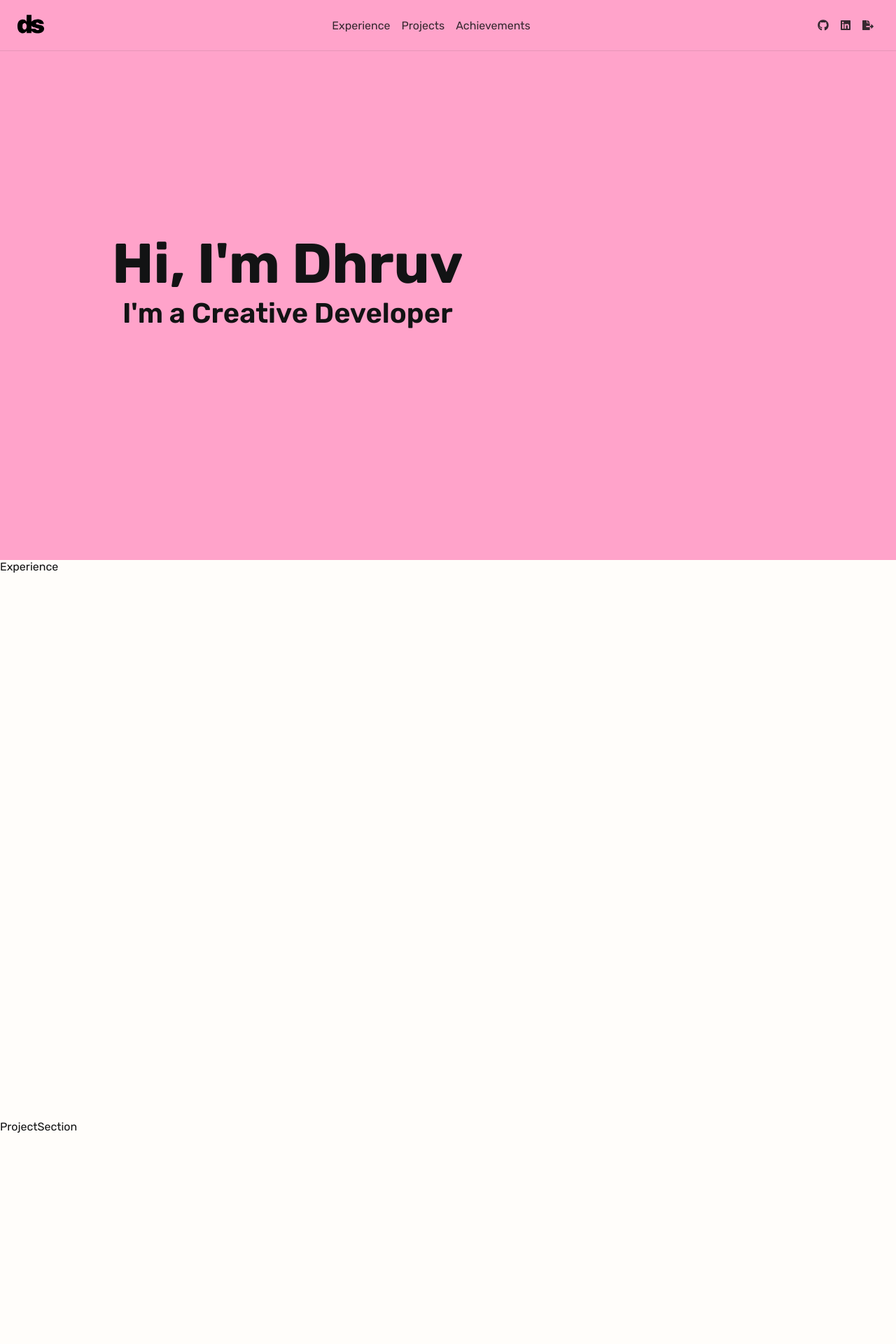
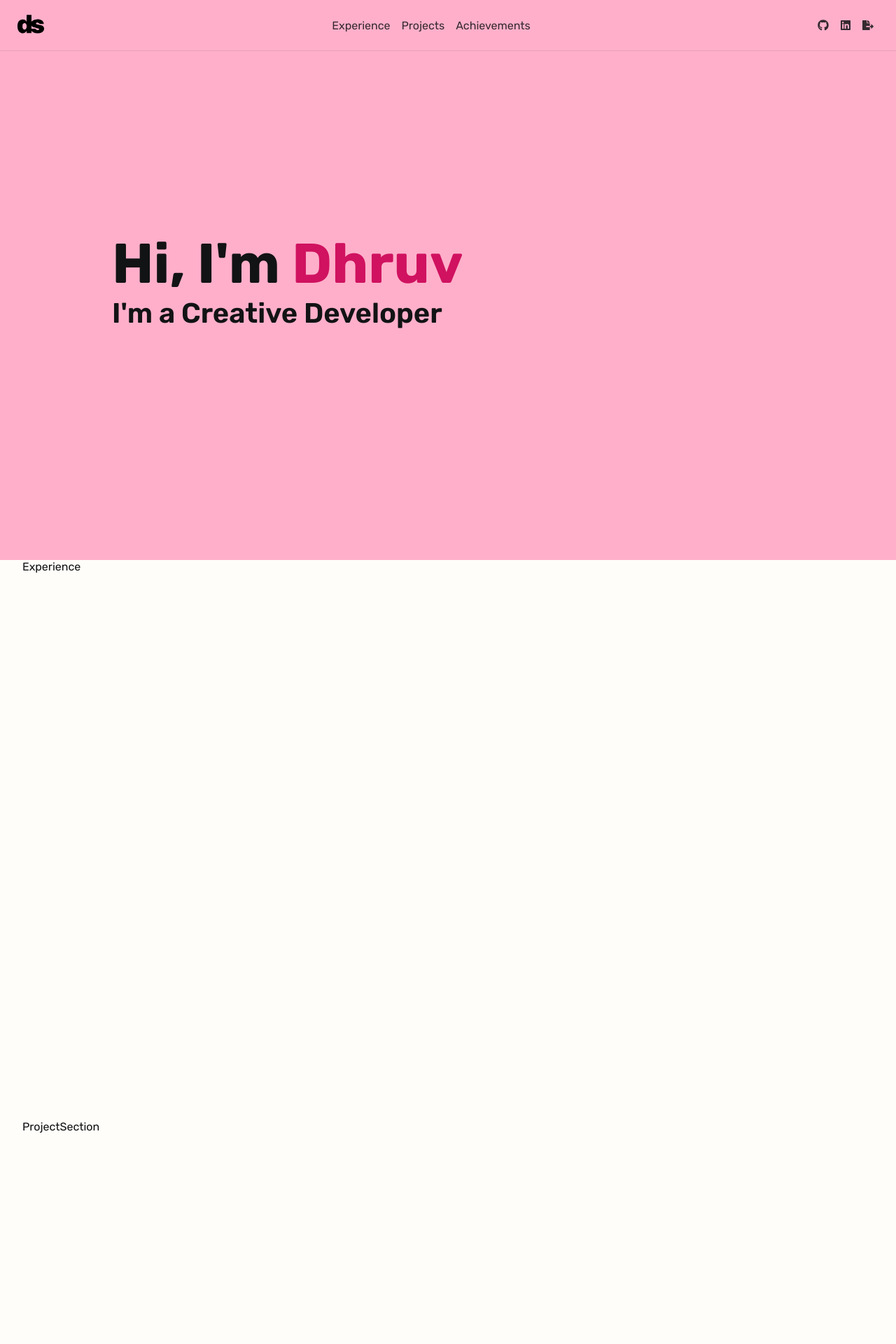
Before and after one commit to druvdub/portfolio, a React (Create React App) app: page / in a window 1280 px wide. Shown: the top 1920 px of the page at 70% size. Built offline with nearby package versions, Linux system fonts and the light colour scheme.

Commit message:
Updated Scroll function and Scroll to top on page refresh

```diff
--- /dev/null
+++ b/src/common/SectionElements.scss
@@ -0,0 +1,6 @@
+.section {
+  padding: 0 2rem;
+  height: 100%;
+  min-height: 100vh;
+  display: grid;
+}
--- a/src/components/Achievements/Achievements.jsx
+++ b/src/components/Achievements/Achievements.jsx
@@ -1,8 +1,9 @@
 import React from "react";
+import "../../common/SectionElements.scss";
 
 const Achievements = () => {
   return (
-    <div className="" id="achievements" style={{ height: "100vh" }}>
+    <div className="section" id="achievements">
       Achievements
     </div>
   );
--- a/src/components/Experience/Experience.jsx
+++ b/src/components/Experience/Experience.jsx
@@ -1,10 +1,13 @@
 import React from "react";
+import "../../common/SectionElements.scss";
 
 const Experience = () => {
   return (
-    <div className="" id="experience" style={{ height: "100vh" }}>
-      Experience
-    </div>
+    <>
+      <div className="section" id="experience">
+        Experience
+      </div>
+    </>
   );
 };
 
--- a/src/components/Hero/Hero.jsx
+++ b/src/components/Hero/Hero.jsx
@@ -8,7 +8,9 @@ const Hero = () => {
       <div className="container" id="hero">
         <div className="bg-container"></div>
         <div className="hero-content">
-          <h1 className="title">Hi, I'm Dhruv</h1>
+          <h1 className="title">
+            Hi, I'm <span>Dhruv</span>
+          </h1>
           <p className="subtext">I'm a Creative Developer</p>
         </div>
       </div>
--- a/src/components/Hero/Hero.scss
+++ b/src/components/Hero/Hero.scss
@@ -5,11 +5,11 @@ $primary-text: #fffdfa;
 /* Hero */
 .container {
   padding: 0 2rem;
-  background-color: #ffa3ca;
+  background-color: #ffafca;
   height: 100%;
 
   min-height: 100vh;
-  min-width: 100vw;
+  // min-width: 100vw;
   display: flex;
   align-items: center;
   justify-content: flex-start;
@@ -23,8 +23,8 @@ $primary-text: #fffdfa;
     right: 0;
     background: linear-gradient(
         180deg,
-        rgba(0, 0, 0, 0.2) 0%,
-        rgba(0, 0, 0, 0.6) 100%
+        rgba($primary-text, 0.2) 0%,
+        rgba($primary-text, 0.6) 100%
       ),
       linear-gradient(180deg, rgba($primary-text, 0.2) 0%, transparent 100%);
     z-index: 11;
@@ -54,20 +54,24 @@ $primary-text: #fffdfa;
   padding: 0.5em 8em;
   display: flex;
   flex-direction: column;
-  align-items: center;
+  align-items: flex-start;
 }
 
 .title {
   font-size: 80px;
   font-weight: 700;
-  text-align: center;
+  text-align: left;
+
+  span {
+    color: #d01260;
+  }
 }
 
 .subtext {
   //   margin-top: 24px;
   font-size: 40px;
   font-weight: 600;
-  text-align: center;
+  text-align: left;
   max-width: 600px;
 }
 
@@ -80,6 +84,10 @@ $primary-text: #fffdfa;
   .title {
     font-size: 60px;
   }
+
+  .subtext {
+    font-size: 30px;
+  }
 }
 @media screen and (max-width: 480px) {
   .hero-content {
@@ -88,4 +96,8 @@ $primary-text: #fffdfa;
   .title {
     font-size: 42px;
   }
+
+  .subtext {
+    font-size: 24px;
+  }
 }
--- a/src/components/Navbar/Navbar.jsx
+++ b/src/components/Navbar/Navbar.jsx
@@ -95,29 +95,15 @@ const NavBar = () => {
             <div className="toggle-canvas-body padding-points pt-l">
               <hr />
               <ul className="navbar-nav flex-row flex-wrap navbar-style-nav">
-                {/* <li className="nav-item col-6 col-auto bg-fill">
-                  <LinkScroll
-                    to="hero"
-                    smooth={true}
-                    duration={300}
-                    spy={true}
-                    offset={-73}
-                    exact="true"
-                    onClick={toggle}
-                    className="nav-link padding-xy px "
-                    alt="About"
-                  >
-                    About
-                  </LinkScroll>
-                </li> */}
                 <li className="nav-item col-6 col-auto ">
                   <LinkScroll
                     to="experience"
                     smooth={true}
                     duration={300}
                     spy={true}
-                    offset={-73}
+                    offset={-71}
                     exact="true"
+                    isDynamic={true}
                     onClick={toggle}
                     className="nav-link padding-xy px bg-fill"
                     alt="Experience"
@@ -127,12 +113,13 @@ const NavBar = () => {
                 </li>
                 <li className="nav-item col-6 col-auto">
                   <LinkScroll
-                    to="projects"
+                    to="project"
                     smooth={true}
                     duration={300}
                     spy={true}
-                    offset={-73}
+                    offset={-71}
                     exact="true"
+                    isDynamic={true}
                     onClick={toggle}
                     className="nav-link padding-xy px bg-fill"
                     alt="Projects"
@@ -146,11 +133,12 @@ const NavBar = () => {
                     smooth={true}
                     duration={300}
                     spy={true}
-                    offset={-73}
+                    offset={-71}
                     exact="true"
+                    isDynamic={true}
                     onClick={toggle}
                     className="nav-link padding-xy px bg-fill"
-                    alt="Skills"
+                    alt="Achievements"
                   >
                     Achievements
                   </LinkScroll>
--- a/src/components/Navbar/Navbar.scss
+++ b/src/components/Navbar/Navbar.scss
@@ -1,6 +1,7 @@
 $border-line-color: rgba(60, 60, 60, 0.12);
 $primary-background: #121314;
 $primary-text: #fffdfa;
+$mobile-nav-blur: true;
 
 /* Header */
 
@@ -15,10 +16,6 @@ $primary-text: #fffdfa;
   top: 0;
   // height: inherit;
   border-bottom: 1px solid $border-line-color;
-
-  &.active {
-    backdrop-filter: blur(10px);
-  }
 }
 
 .navbar > .nav-container {
@@ -179,34 +176,6 @@ button {
   order: 3 !important;
 }
 
-// .toggle-canvas-backdrop {
-//   position: fixed;
-//   top: 0;
-//   left: 0;
-//   z-index: 1040;
-//   width: 100vw;
-//   height: 100vh;
-//   background-color: black;
-//   visibility: hidden;
-
-//   &.show {
-//     opacity: 0.5;
-//     visibility: visible;
-//   }
-
-//   &.fade {
-//     opacity: 0;
-//   }
-// }
-
-// .fade {
-//   transition: opacity 0.15s linear;
-// }
-
-// .mobileicon {
-//   transform: translate(-100, 60%);
-// }
-
 /* Mobile Nav Menu */
 .toggle-canvas {
   background-color: $primary-text;
@@ -305,9 +274,14 @@ dl {
 .bg-fill {
   &:hover {
     color: #d01260;
-    box-shadow: 0 -3px 0 #d01260 inset;
+    border-bottom: solid 1px #d01260;
+  }
+
+  &.active {
+    color: #d01260;
   }
 }
+
 .px {
   padding-left: 0 !important;
   padding-right: 0 !important;
@@ -336,6 +310,10 @@ small {
   .navbar {
     flex-wrap: nowrap;
     justify-content: space-evenly;
+
+    &.active {
+      backdrop-filter: blur(10px);
+    }
 
     .navbar-nav {
       flex-direction: row;
@@ -383,10 +361,6 @@ small {
     width: auto;
   }
 
-  .margin-auto {
-    // margin-left: auto !important;
-  }
-
   .navbar-style-nav {
     margin-right: auto !important;
     margin-left: auto;
@@ -406,11 +380,15 @@ small {
       visibility: visible;
     }
   }
+
+  .bg-fill.active {
+    border-bottom: solid 1px #d01260;
+  }
 }
 
 @media screen and (max-width: 767.98px) {
   .navbar {
-    transition: 800ms all ease;
+    transition: 500ms all ease;
   }
 
   .toggle-canvas.toggle-canvas-end {
@@ -429,6 +407,7 @@ small {
     display: flex;
     flex-direction: column;
     max-width: 100%;
+    height: 100%;
     color: $primary-background;
     visibility: hidden;
     background-clip: padding-box;
@@ -438,6 +417,11 @@ small {
     &.show {
       visibility: visible;
       transform: translateX(0);
+      $mobile-nav-blur: false;
+    }
+
+    &:not(.show) {
+      $mobile-nav-blur: true;
     }
   }
 
--- a/src/components/ProjectSection/ProjectSection.jsx
+++ b/src/components/ProjectSection/ProjectSection.jsx
@@ -1,10 +1,13 @@
 import React from "react";
+import "../../common/SectionElements.scss";
 
 const ProjectSection = () => {
   return (
-    <div className="" id="projects" style={{ height: "100vh" }}>
-      ProjectSection
-    </div>
+    <>
+      <div className="section" id="project">
+        ProjectSection
+      </div>
+    </>
   );
 };
 
--- a/src/index.scss
+++ b/src/index.scss
@@ -26,6 +26,7 @@ html,
 body {
   height: 100%;
   // width: 100%;
+  // overflow-x: hidden;
 }
 
 body {
--- a/src/pages/Home.jsx
+++ b/src/pages/Home.jsx
@@ -1,5 +1,3 @@
-// import React, { useState } from "react";
-
 import NavBar from "../components/Navbar/Navbar";
 import Hero from "../components/Hero/Hero";
 import Experience from "../components/Experience/Experience";
@@ -7,11 +5,10 @@ import ProjectSection from "../components/ProjectSection/ProjectSection";
 import Achievements from "../components/Achievements/Achievements";
 
 const Home = () => {
-  // const [isToggled, setIsToggled] = useState(false);
+  window.onbeforeunload = function () {
+    window.scrollTo(0, 0);
+  };
 
-  // const toggle = () => {
-  //   setIsToggled(!isToggled);
-  // };
   return (
     <>
       <NavBar />
```
